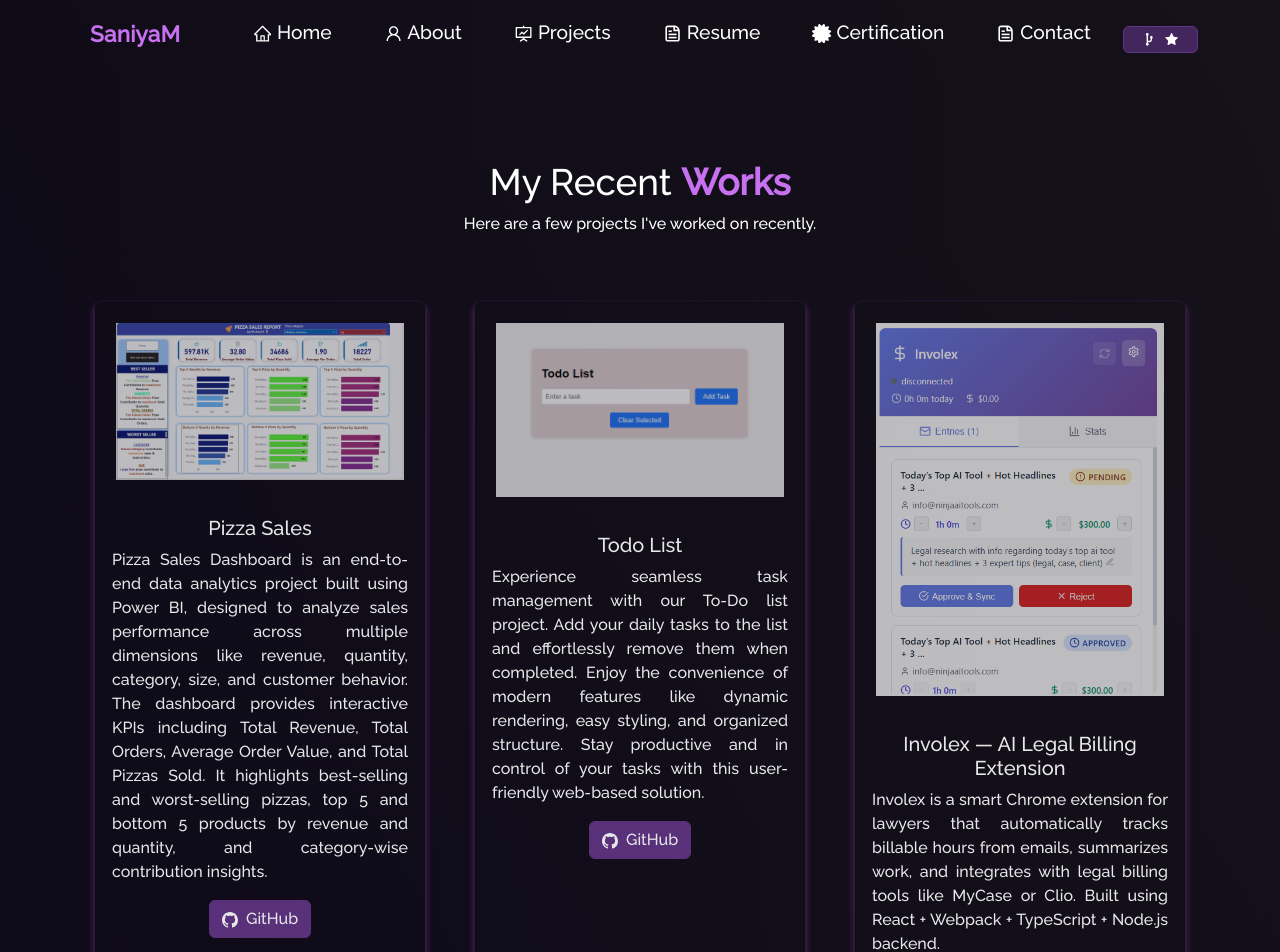
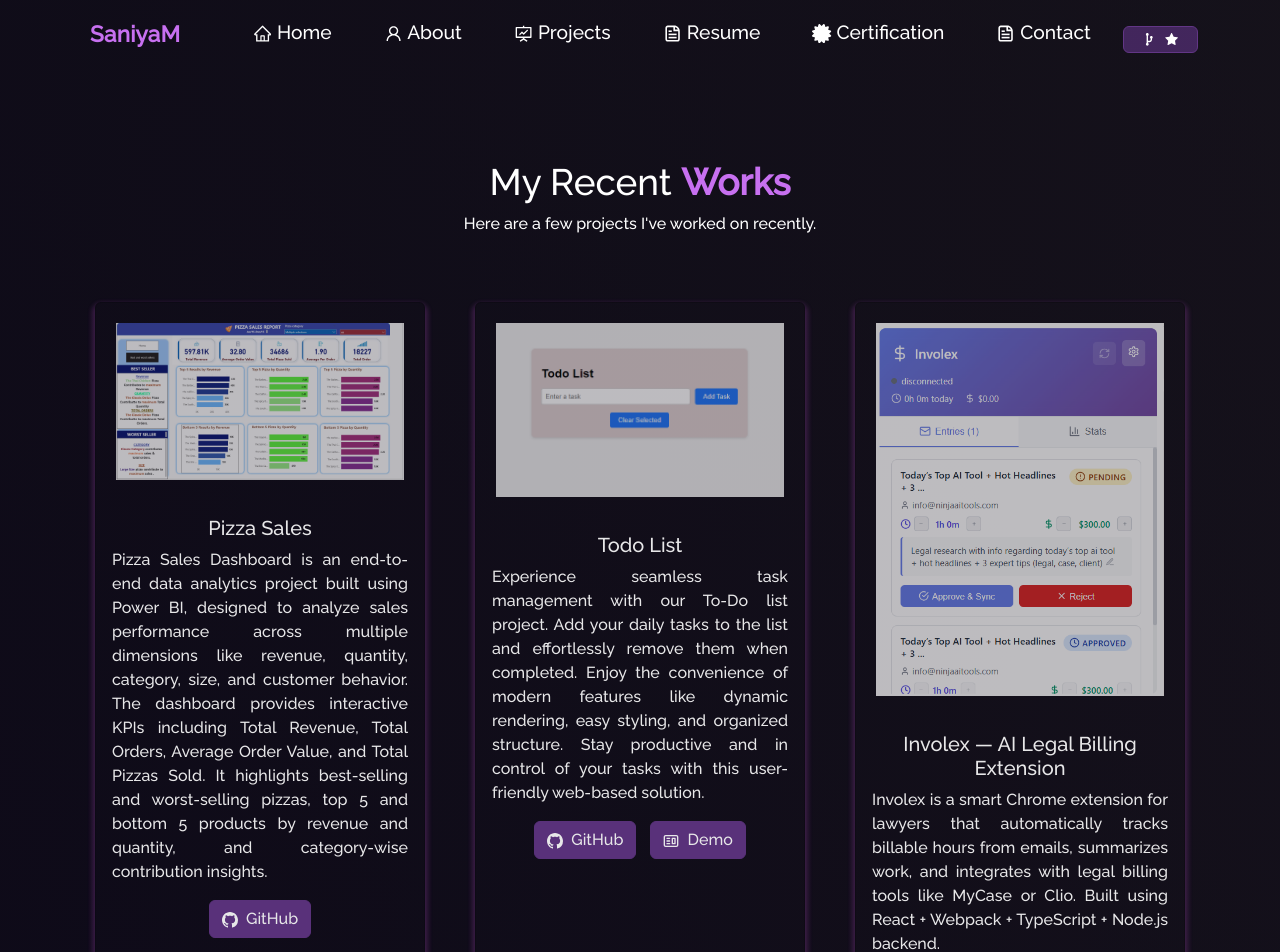
Before and after one commit to saniya-manihar/Portfolio, a React (Create React App) app: page /project in a window 1280 px wide. Shown: the top 952 px of the page. Built offline with nearby package versions, Linux system fonts and the light colour scheme.

Commit message:
Add Involex project card in portfolio

```diff
--- a/src/components/Projects/Projects.js
+++ b/src/components/Projects/Projects.js
@@ -39,6 +39,7 @@
               title="Todo List"
               description="Experience seamless task management with our To-Do list project. Add your daily tasks to the list and effortlessly remove them when completed. Enjoy the convenience of modern features like dynamic rendering, easy styling, and organized structure. Stay productive and in control of your tasks with this user-friendly web-based solution. "
               ghLink="https://github.com/saniya-manihar/To-do"
+              demoLink="https://todo-saniya.vercel.app"
             />
           </Col>
           <Col md={4} className="project-card">
```
